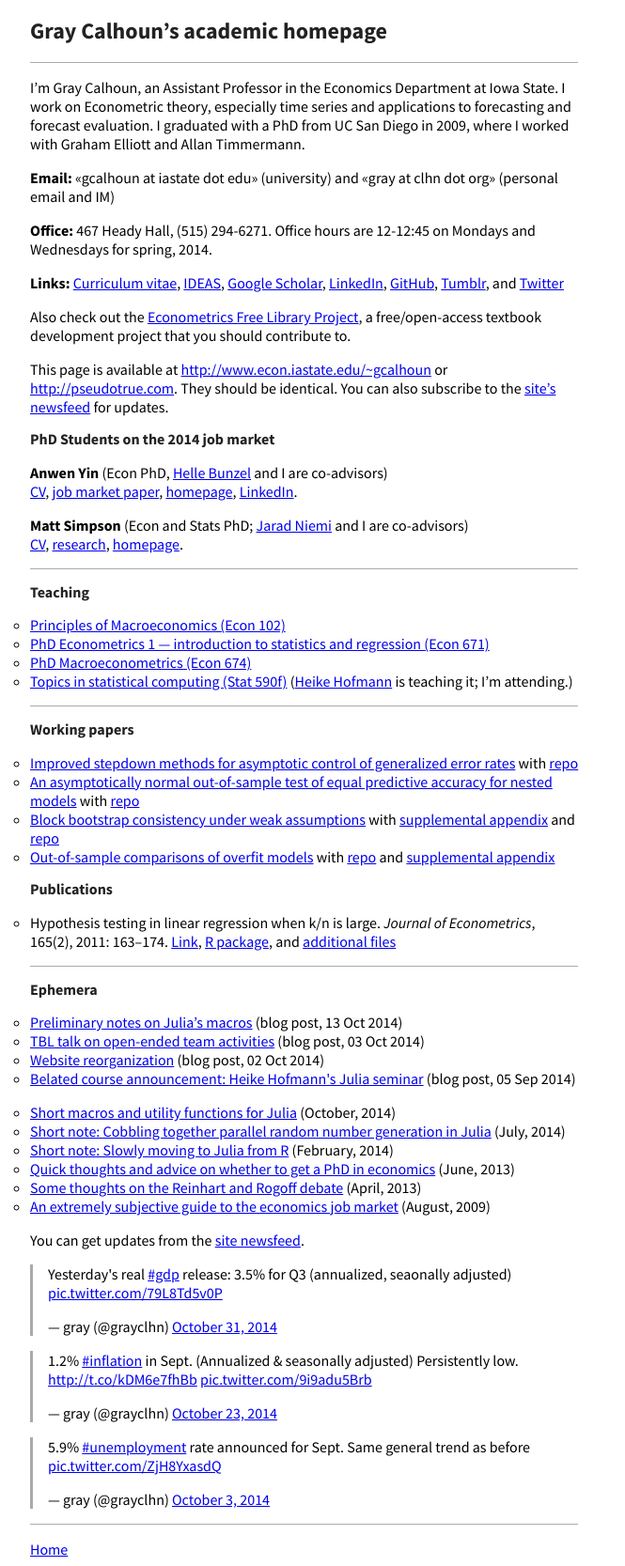
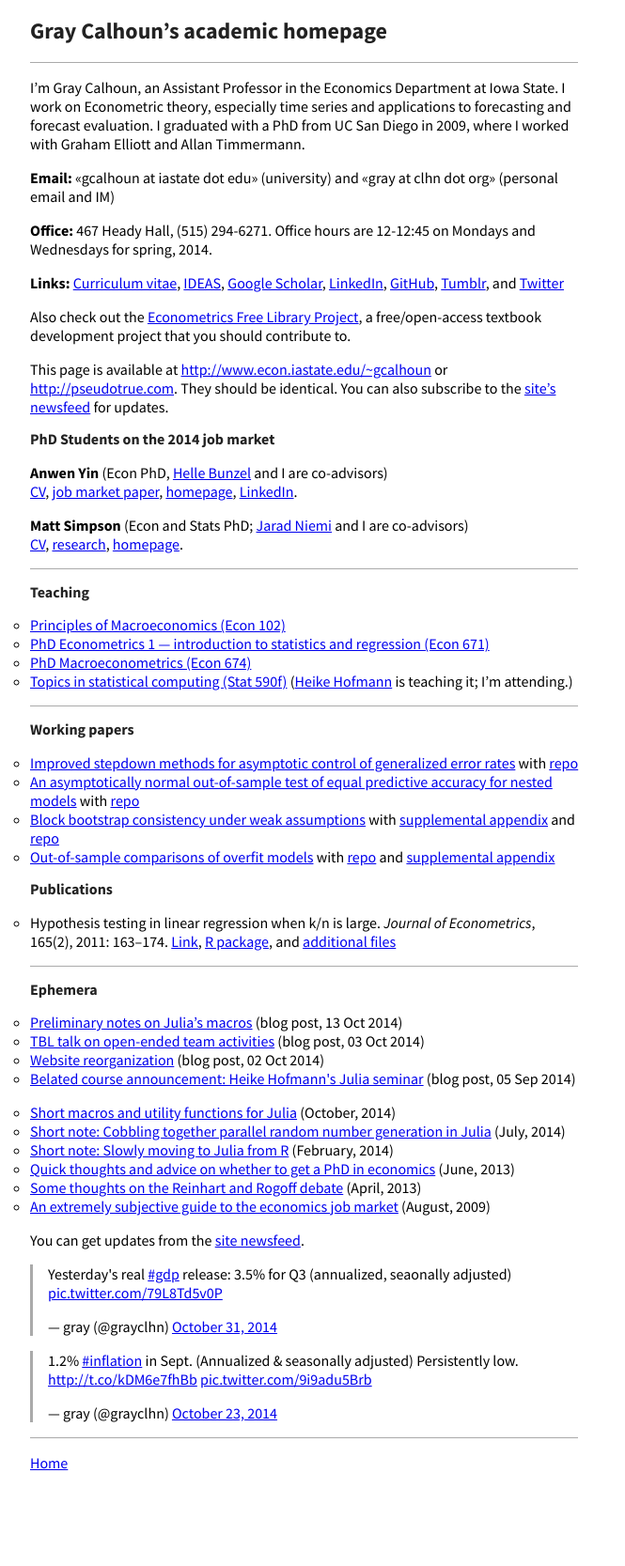
Before and after one commit to mmkuang/grayclhn.github.io, a Jekyll site: the page built from index.md, in a window 1280 px wide. Shown: the whole page at 94% size, without its empty margins (0-665 px from the left). Built offline with Jekyll 4.4.1, drawn with Linux system fonts in a browser that asks for light colours; Markdown is read by kramdown in place of the engine named in the settings; comment, search, counter and statistics services are not loaded; after the commit the page ends 1575 px from its top, so only the background shows below that.

Commit message:
tweak tweets at bottom of homepage

```diff
--- a/index.md
+++ b/index.md
@@ -109,11 +109,10 @@ updates.
 
 You can get updates from the [site newsfeed]({{ site.main }}/feed.xml).
 
-<blockquote class="twitter-tweet" lang="en" data-cards="hidden"><p>Yesterday&#39;s real <a href="https://twitter.com/hashtag/gdp?src=hash">#gdp</a> release: 3.5% for Q3 (annualized, seaonally adjusted) <a href="http://t.co/79L8Td5v0P">pic.twitter.com/79L8Td5v0P</a></p>&mdash; gray (@grayclhn) <a href="https://twitter.com/grayclhn/status/528078256637874176">October 31, 2014</a></blockquote>
+<blockquote class="twitter-tweet" lang="en" data-cards="hidden">
+<p>Yesterday&#39;s real <a href="https://twitter.com/hashtag/gdp?src=hash">#gdp</a> release: 3.5% for Q3 (annualized, seaonally adjusted) <a href="http://t.co/79L8Td5v0P">pic.twitter.com/79L8Td5v0P</a></p>&mdash; gray (@grayclhn) <a href="https://twitter.com/grayclhn/status/528078256637874176">October 31, 2014</a></blockquote>
 <script async src="//platform.twitter.com/widgets.js" charset="utf-8"></script>
 
-<blockquote class="twitter-tweet" lang="en" data-cards="hidden"><p>1.2% <a href="https://twitter.com/hashtag/inflation?src=hash">#inflation</a> in Sept. (Annualized &amp; seasonally adjusted) Persistently low.&#10;<a href="http://t.co/kDM6e7fhBb">http://t.co/kDM6e7fhBb</a> <a href="http://t.co/9i9adu5Brb">pic.twitter.com/9i9adu5Brb</a></p>&mdash; gray (@grayclhn) <a href="https://twitter.com/grayclhn/status/525087913512411138">October 23, 2014</a></blockquote>
+<blockquote class="twitter-tweet" lang="en" data-cards="hidden">
+<p>1.2% <a href="https://twitter.com/hashtag/inflation?src=hash">#inflation</a> in Sept. (Annualized &amp; seasonally adjusted) Persistently low.&#10;<a href="http://t.co/kDM6e7fhBb">http://t.co/kDM6e7fhBb</a> <a href="http://t.co/9i9adu5Brb">pic.twitter.com/9i9adu5Brb</a></p>&mdash; gray (@grayclhn) <a href="https://twitter.com/grayclhn/status/525087913512411138">October 23, 2014</a></blockquote>
 <script async src="//platform.twitter.com/widgets.js" charset="utf-8"></script>
-
-<blockquote class="twitter-tweet" lang="en" data-cards="hidden"><p>5.9% <a href="https://twitter.com/hashtag/unemployment?src=hash">#unemployment</a> rate announced for Sept. Same general trend as before <a href="http://t.co/ZjH8YxasdQ">pic.twitter.com/ZjH8YxasdQ</a></p>&mdash; gray (@grayclhn) <a href="https://twitter.com/grayclhn/status/518048843846651904">October 3, 2014</a></blockquote>
-<script async src="//platform.twitter.com/widgets.js" charset="utf-8"></script>
```
